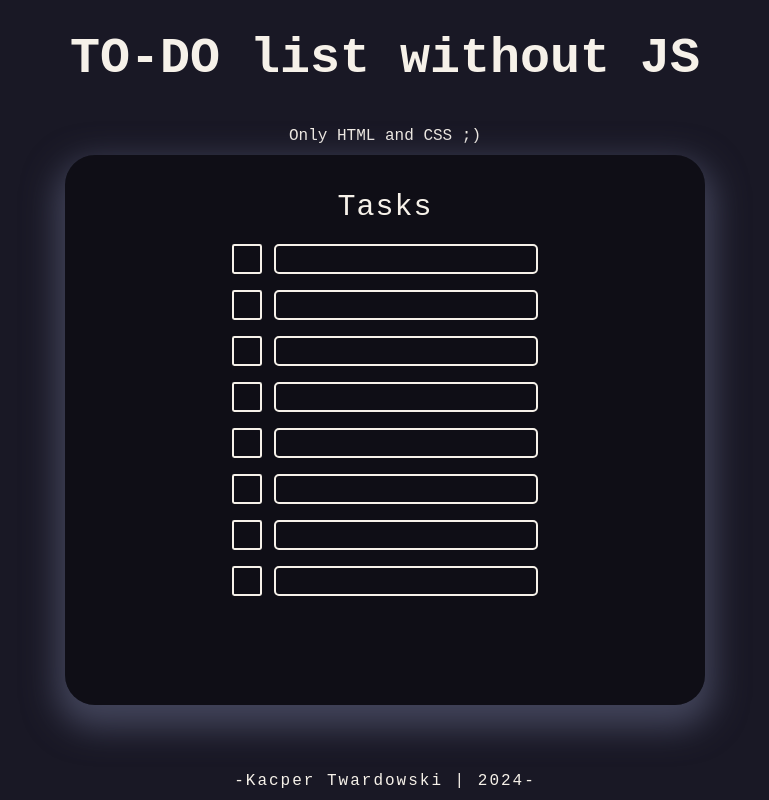
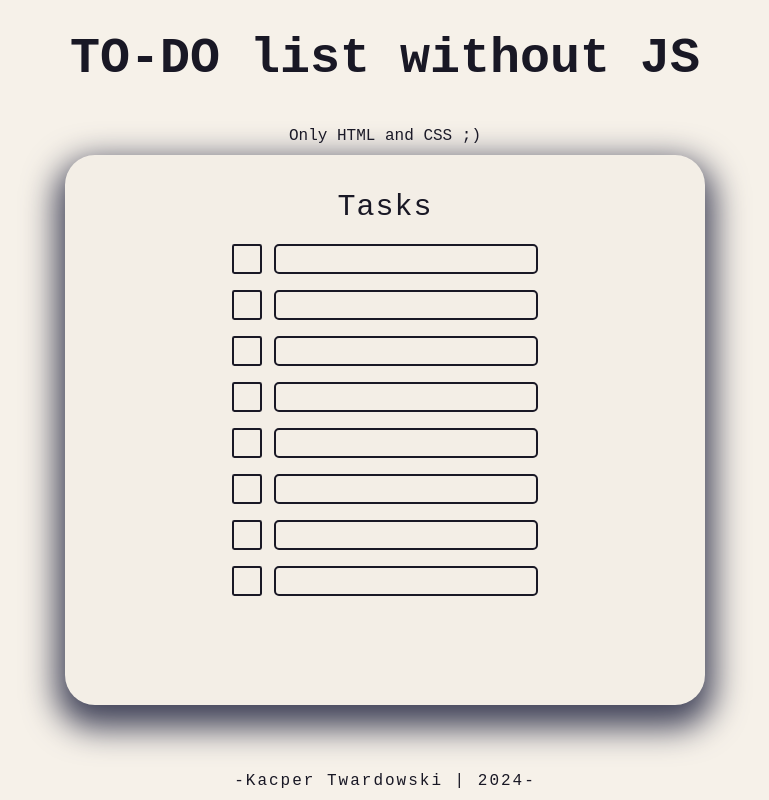
Before and after one commit to Panelinio/TO-DO-list-noJS, a plain HTML site: page index.html in a window 1280 px wide. Shown: the whole page, without its empty margins (255-1024 px from the left). Drawn offline with Linux system fonts and the light colour scheme; a web font is replaced by a local one.

Commit message:
Aria-label + light mode

```diff
--- a/index.html
+++ b/index.html
@@ -7,46 +7,46 @@
     <link rel="stylesheet" href=style.css>
 </head>
 <body>
-    <header>TO-DO list without JS</header>
-    <nav>Only HTML and CSS ;)</nav>
+    <header aria-label="TO-DO list without JS">TO-DO list without JS</header>
+    <nav aria-label="Only HTML and CSS ;)">Only HTML and CSS ;)</nav>
     <main>
-        <p>Tasks</p>
+        <p aria-label="Tasks">Tasks</p>
         <article class="task">
-                <input type="checkbox" class="task-box" id="task-1"/>
+                <input type="checkbox" class="task-box" id="task-1" aria-label="Checkbox for "/>
                 <label for="task-1">
-                    <input type="text" class="new-task" placeholder=""/>
+                    <input type="text" class="new-task" placeholder="" name="Task 1" aria-label="First task"/>
                 </label>
                 <input type="checkbox" class="task-box" id="task-2"/>
                 <label for="task-2">
-                    <input type="text" class="new-task" placeholder=""/>
+                    <input type="text" class="new-task" placeholder="" name="Task 2" aria-label="Second task"/>
                 </label>
                 <input type="checkbox" class="task-box" id="task-3"/>
                 <label for="task-3">
-                    <input type="text" class="new-task" placeholder=""/>
+                    <input type="text" class="new-task" placeholder="" name="Task 3" aria-label="Third task"/>
                 </label>
                 <input type="checkbox" class="task-box" id="task-4"/>
                 <label for="task-4">
-                    <input type="text" class="new-task" placeholder=""/>
+                    <input type="text" class="new-task" placeholder="" name="Task 4" aria-label="Fourth task"/>
                 </label>
                 <input type="checkbox" class="task-box" id="task-5"/>
                 <label for="task-5">
-                    <input type="text" class="new-task" placeholder=""/>
+                    <input type="text" class="new-task" placeholder="" name="Task 5" aria-label="Fifth task"/>
                 </label>
                 <input type="checkbox" class="task-box" id="task-6"/>
                 <label for="task-6">
-                    <input type="text" class="new-task" placeholder=""/>
+                    <input type="text" class="new-task" placeholder="" name="Task 6" aria-label="Sixth task"/>
                 </label>
                 <input type="checkbox" class="task-box" id="task-7"/>
                 <label for="task-7">
-                    <input type="text" class="new-task" placeholder=""/>
+                    <input type="text" class="new-task" placeholder="" name="Task 7" aria-label="Seventh task"/>
                 </label>
                 <input type="checkbox" class="task-box" id="task-8"/>
                 <label for="task-8">
-                    <input type="text" class="new-task" placeholder=""/>
+                    <input type="text" class="new-task" placeholder="" name="Task 8" aria-label="Eighth task"/>
                 </label>
         </article>
     </main>
-    <footer>
+    <footer aria-label="Author: Kacper Twardowski. Made in 2024">
         -Kacper Twardowski | 2024-
     </footer>
 </body>
--- a/style.css
+++ b/style.css
@@ -4,10 +4,14 @@
     box-sizing: border-box;
 }
 
+:root {
+    color-scheme: light dark;
+  }
+
 body
 {
-    background-color: #191825;
-    color: #F6F1E9;
+    background-color: light-dark(#F6F1E9, #191825);
+    color: light-dark(#191825, #F6F1E9);
     font-family: "PT Mono", monospace;
     text-align: center;
     justify-content: center;
@@ -34,7 +38,7 @@ main
 {
     width: 70%;
     height: 550px;
-    background-color: rgba(0, 0, 0, 0.4);
+    background-color: light-dark(rgba(0, 0, 0, 0.01), rgba(0, 0, 0, 0.4));;
     border-radius: 30px;
     padding: 5px;
     margin: 0 auto;
@@ -92,8 +96,8 @@ footer
     height: 0.85em;
     transform: scale(0);
     transition: 120ms transform ease-in-out;
-    box-shadow: inset 1em 1em  #F6F1E9;
-    background-color: #F6F1E9;
+    box-shadow: inset 1em 1em  light-dark(#191825, #F6F1E9);
+    background-color: light-dark(#191825, #F6F1E9);
     transform-origin: bottom left;
     clip-path: polygon(14% 44%, 0 65%, 50% 100%, 100% 16%, 80% 0%, 43% 62%);
 }
@@ -112,12 +116,12 @@ footer
 .new-task
 {
     background-color: rgba(0, 0, 0, 0);
-    border: 2px solid #F6F1E9;
+    border: 2px solid light-dark(#191825, #F6F1E9);;
     border-radius: 5px;
     height: 30px;
     width: 80%;
     padding-left: 5px;
-    color: #F6F1E9;
+    color: light-dark(#191825, #F6F1E9);;
     font-family: "PT Mono", monospace;
     font-size: 20px;
     text-decoration: line-through;
```
